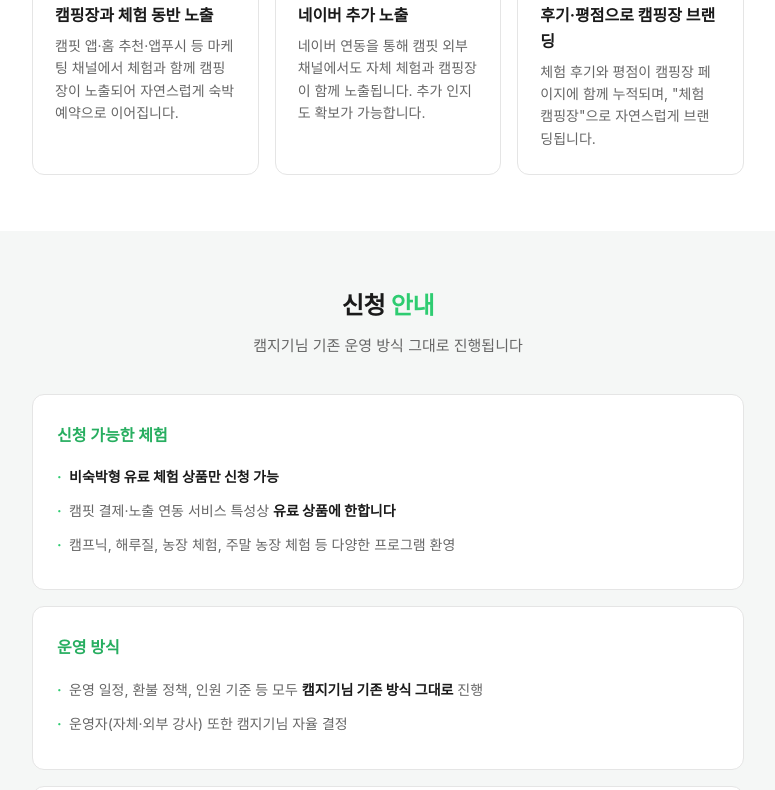
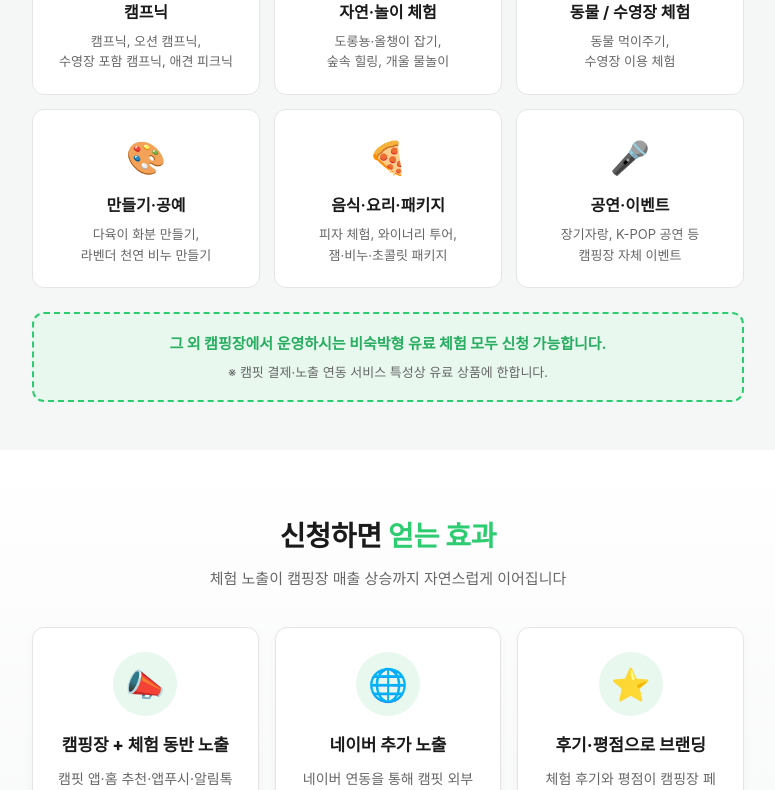
Before and after one commit to nhson-camfit/camp-experience-apply, a plain HTML site: page index.html in a window 1280 px wide. Shown: the part 656-1446 px from the top of the page, without its empty margins (252-1027 px from the left). Drawn offline with Linux system fonts and the light colour scheme; a web font is replaced by a local one.

Commit message:
Update index.html

```diff
--- a/index.html
+++ b/index.html
@@ -81,6 +81,109 @@
     display: grid;
     grid-template-columns: repeat(3, 1fr);
     gap: 16px;
+  }
+
+  /* Qualify section */
+  .qualify-grid {
+    display: grid;
+    grid-template-columns: repeat(3, 1fr);
+    gap: 14px;
+    margin-top: 8px;
+  }
+  .qualify-card {
+    background: #fff;
+    border: 1px solid var(--border);
+    border-radius: 12px;
+    padding: 22px 20px;
+    text-align: center;
+    transition: all 0.15s;
+  }
+  .qualify-card:hover {
+    border-color: var(--green);
+    transform: translateY(-2px);
+    box-shadow: 0 4px 12px rgba(46, 204, 113, 0.12);
+  }
+  .qualify-icon {
+    font-size: 32px;
+    margin-bottom: 10px;
+  }
+  .qualify-title {
+    font-size: 16px;
+    font-weight: 700;
+    color: var(--text);
+    margin-bottom: 6px;
+  }
+  .qualify-desc {
+    font-size: 13px;
+    color: var(--text-sub);
+    line-height: 1.55;
+  }
+  .qualify-more-box {
+    margin-top: 24px;
+    padding: 18px 24px;
+    background: var(--green-light);
+    border: 2px dashed var(--green);
+    border-radius: 12px;
+    text-align: center;
+    color: var(--green-dark);
+    font-size: 15px;
+    line-height: 1.6;
+  }
+
+  /* Benefits — 강조 */
+  .benefit-section-emphasis {
+    background: linear-gradient(180deg, #fff 0%, #F5F7F6 100%);
+    padding-top: 64px !important;
+    padding-bottom: 64px !important;
+  }
+  .benefit-section-emphasis .section-title {
+    font-size: 28px;
+  }
+  .benefit-strong {
+    background: #fff;
+    border: 1px solid var(--border);
+    border-radius: 16px;
+    padding: 32px 26px;
+    box-shadow: 0 2px 8px rgba(0,0,0,0.04);
+    transition: all 0.2s;
+    text-align: center;
+  }
+  .benefit-strong:hover {
+    border-color: var(--green);
+    box-shadow: 0 8px 24px rgba(46, 204, 113, 0.15);
+    transform: translateY(-3px);
+  }
+  .benefit-strong .benefit-icon {
+    display: inline-flex;
+    width: 64px;
+    height: 64px;
+    background: var(--green-light);
+    border-radius: 50%;
+    align-items: center;
+    justify-content: center;
+    font-size: 32px;
+    margin-bottom: 16px;
+  }
+  .benefit-strong .benefit-title {
+    font-size: 17px;
+    font-weight: 800;
+    margin-bottom: 8px;
+    color: var(--text);
+  }
+  .benefit-strong .benefit-desc {
+    font-size: 14px;
+    line-height: 1.65;
+    color: var(--text-sub);
+  }
+  .benefit-strong .benefit-highlight {
+    display: inline-block;
+    margin-top: 12px;
+    font-size: 13px;
+    font-weight: 700;
+    color: var(--green-dark);
+    background: var(--green-light);
+    padding: 6px 12px;
+    border-radius: 999px;
   }
   .benefit {
     background: #fff;
@@ -217,6 +320,7 @@
   @media (max-width: 640px) {
     .hero h1 { font-size: 26px; }
     .benefits { grid-template-columns: 1fr; }
+    .qualify-grid { grid-template-columns: repeat(2, 1fr); }
     .field-row { grid-template-columns: 1fr; }
   }
 </style>
@@ -234,35 +338,84 @@
 <!-- Hero -->
 <div class="hero">
   <div class="container">
-    <span class="hero-badge">비숙박형 유료 체험 대상</span>
-    <h1>운영 중인 자체 유료 체험,<br/><span class="accent">캠핏과 네이버</span>에 노출해드릴게요</h1>
+    <span class="hero-badge">비숙박형 유료 체험 모집</span>
+    <h1>캠핑장에서<br/><span class="accent">비숙박형 유료체험</span> 운영 중이신가요?</h1>
     <p>
-      체험을 통해 더 많은 캠퍼에게 캠핑장을 알리고,<br/>
-      자연스럽게 숙박 예약까지 연결되는 신규 채널입니다.
+      캠핑장에서 운영하시는 자체 유료 체험을<br/>
+      캠핏과 네이버에 함께 노출해드립니다.
     </p>
   </div>
 </div>
 
-<!-- Benefits -->
-<section>
+<!-- 체험 예시 -->
+<section style="background: var(--bg-soft); padding-top: 48px; padding-bottom: 48px;">
   <div class="container">
-    <h2 class="section-title">신청 시 <span class="accent">얻는 효과</span></h2>
-    <p class="section-sub">체험을 매개로 캠핑장 노출과 숙박 예약까지 자연스럽게 연결됩니다</p>
+    <h2 class="section-title">이러한 <span class="accent">체험</span>들이 신청 가능합니다</h2>
+    <p class="section-sub">캠핑장에서 운영 중인 다양한 비숙박형 유료 프로그램이 대상입니다</p>
+    <div class="qualify-grid">
+      <div class="qualify-card">
+        <div class="qualify-icon">🏕️</div>
+        <div class="qualify-title">캠프닉</div>
+        <div class="qualify-desc">캠프닉, 오션 캠프닉,<br/>수영장 포함 캠프닉, 애견 피크닉</div>
+      </div>
+      <div class="qualify-card">
+        <div class="qualify-icon">🌿</div>
+        <div class="qualify-title">자연·놀이 체험</div>
+        <div class="qualify-desc">도롱뇽·올챙이 잡기,<br/>숲속 힐링, 개울 물놀이</div>
+      </div>
+      <div class="qualify-card">
+        <div class="qualify-icon">🐾</div>
+        <div class="qualify-title">동물 / 수영장 체험</div>
+        <div class="qualify-desc">동물 먹이주기,<br/>수영장 이용 체험</div>
+      </div>
+      <div class="qualify-card">
+        <div class="qualify-icon">🎨</div>
+        <div class="qualify-title">만들기·공예</div>
+        <div class="qualify-desc">다육이 화분 만들기,<br/>라벤더 천연 비누 만들기</div>
+      </div>
+      <div class="qualify-card">
+        <div class="qualify-icon">🍕</div>
+        <div class="qualify-title">음식·요리·패키지</div>
+        <div class="qualify-desc">피자 체험, 와이너리 투어,<br/>잼·비누·초콜릿 패키지</div>
+      </div>
+      <div class="qualify-card">
+        <div class="qualify-icon">🎤</div>
+        <div class="qualify-title">공연·이벤트</div>
+        <div class="qualify-desc">장기자랑, K-POP 공연 등<br/>캠핑장 자체 이벤트</div>
+      </div>
+    </div>
+    <div class="qualify-more-box">
+      <strong>그 외 캠핑장에서 운영하시는 비숙박형 유료 체험 모두 신청 가능합니다.</strong>
+      <span style="display:block; margin-top:6px; font-size:13px; color:var(--text-sub);">
+        ※ 캠핏 결제·노출 연동 서비스 특성상 유료 상품에 한합니다.
+      </span>
+    </div>
+  </div>
+</section>
+
+<!-- Benefits — 강조 -->
+<section class="benefit-section-emphasis">
+  <div class="container">
+    <h2 class="section-title">신청하면 <span class="accent">얻는 효과</span></h2>
+    <p class="section-sub">체험 노출이 캠핑장 매출 상승까지 자연스럽게 이어집니다</p>
     <div class="benefits">
-      <div class="benefit">
+      <div class="benefit benefit-strong">
         <div class="benefit-icon">📣</div>
-        <div class="benefit-title">캠핑장과 체험 동반 노출</div>
-        <div class="benefit-desc">캠핏 앱·홈 추천·앱푸시 등 마케팅 채널에서 체험과 함께 캠핑장이 노출되어 자연스럽게 숙박 예약으로 이어집니다.</div>
+        <div class="benefit-title">캠핑장 + 체험 동반 노출</div>
+        <div class="benefit-desc">캠핏 앱·홈 추천·앱푸시·알림톡 등 마케팅 채널에서 체험과 함께 캠핑장이 함께 노출됩니다.</div>
+        <span class="benefit-highlight">→ 숙박 예약 견인</span>
       </div>
-      <div class="benefit">
+      <div class="benefit benefit-strong">
         <div class="benefit-icon">🌐</div>
         <div class="benefit-title">네이버 추가 노출</div>
-        <div class="benefit-desc">네이버 연동을 통해 캠핏 외부 채널에서도 자체 체험과 캠핑장이 함께 노출됩니다. 추가 인지도 확보가 가능합니다.</div>
+        <div class="benefit-desc">네이버 연동을 통해 캠핏 외부 채널에서도 자체 체험과 캠핑장이 노출됩니다.</div>
+        <span class="benefit-highlight">→ 외부 채널 인지도 확대</span>
       </div>
-      <div class="benefit">
+      <div class="benefit benefit-strong">
         <div class="benefit-icon">⭐️</div>
-        <div class="benefit-title">후기·평점으로 캠핑장 브랜딩</div>
+        <div class="benefit-title">후기·평점으로 브랜딩</div>
         <div class="benefit-desc">체험 후기와 평점이 캠핑장 페이지에 함께 누적되며, "체험 캠핑장"으로 자연스럽게 브랜딩됩니다.</div>
+        <span class="benefit-highlight">→ 재방문·신규 예약 ↑</span>
       </div>
     </div>
   </div>
@@ -275,11 +428,10 @@
     <p class="section-sub">캠지기님 기존 운영 방식 그대로 진행됩니다</p>
 
     <div class="info-box" style="background: #fff; border: 1px solid var(--border);">
-      <h3>신청 가능한 체험</h3>
+      <h3>신청 자격</h3>
       <ul>
         <li><strong style="color:var(--text);">비숙박형 유료 체험 상품만 신청 가능</strong></li>
         <li>캠핏 결제·노출 연동 서비스 특성상 <strong style="color:var(--text);">유료 상품에 한합니다</strong></li>
-        <li>캠프닉, 해루질, 농장 체험, 주말 농장 체험 등 다양한 프로그램 환영</li>
       </ul>
     </div>
 
```
